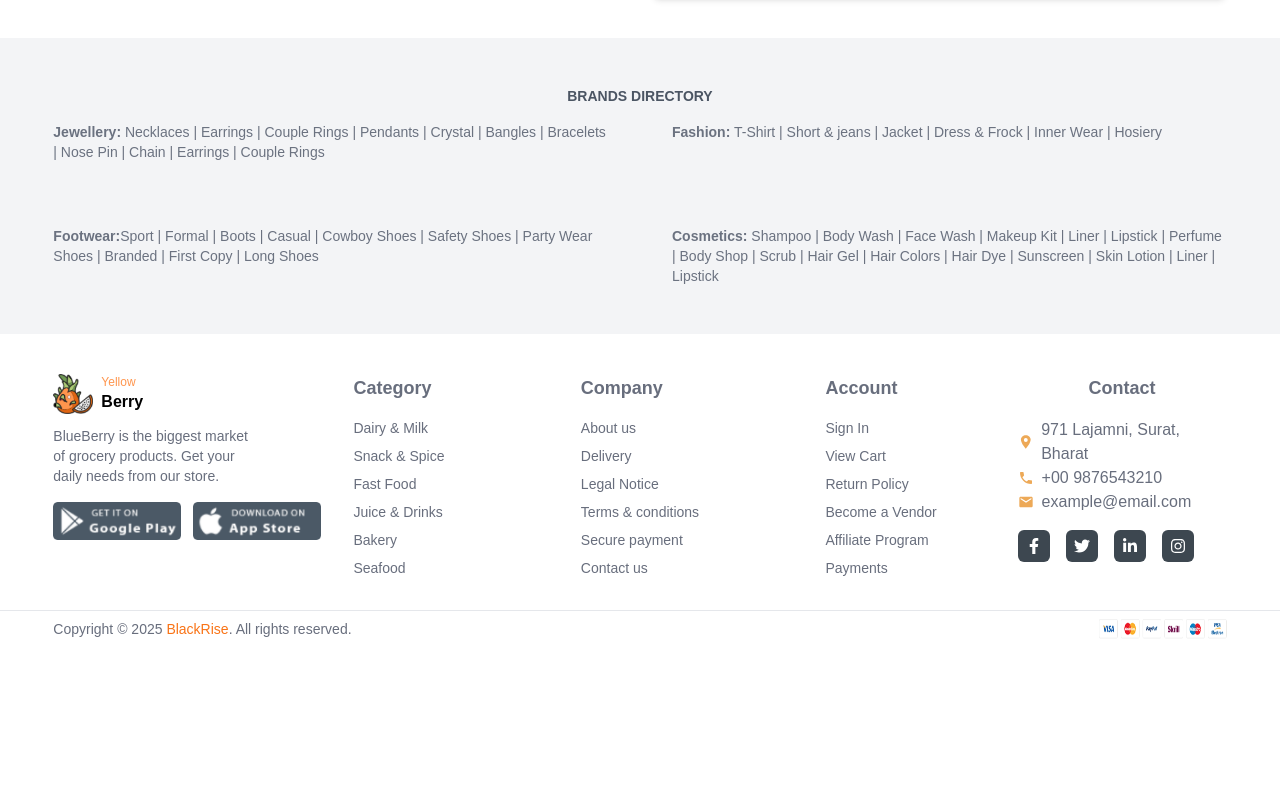
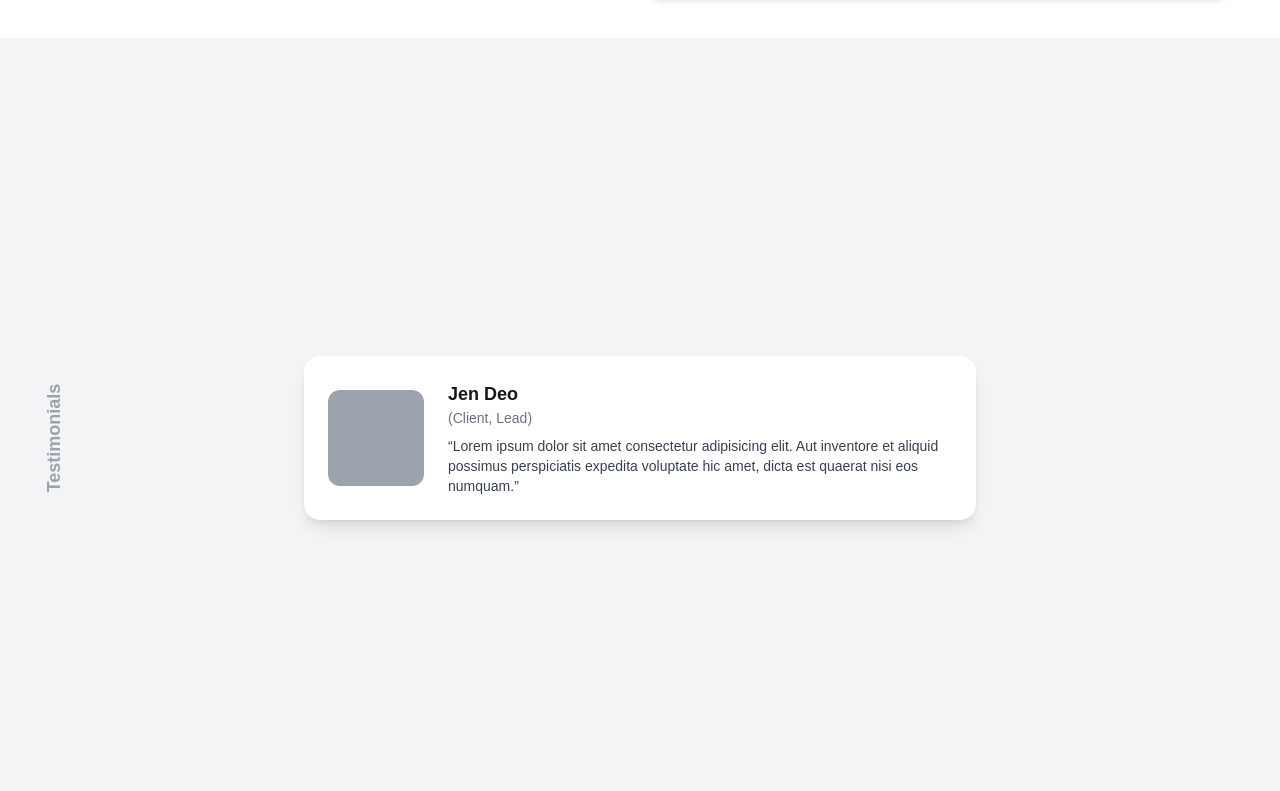
Before and after one commit to mahdihasan333/yelloberry-grocery-shop, a Next.js app: page / in a window 1280 px wide. Shown: the part 3969-4760 px from the top of the page. Before the commit the page ends 4616 px from the top, so only its background shows below. Built offline with nearby package versions, Linux system fonts and the light colour scheme.

Commit message:
added testimonials section

```diff
--- /dev/null
+++ b/src/app/components/Testimonials.jsx
@@ -0,0 +1,40 @@
+'use client';
+
+
+const Testimonials = () => {
+  return (
+    <div className="relative flex items-center justify-center min-h-screen bg-gray-100">
+      {/* Background Shapes */}
+      <div className="absolute inset-0 flex justify-center items-center -z-10">
+        <div className="absolute w-4 h-4 bg-gray-300 rounded-md top-10 left-10"></div>
+        <div className="absolute w-6 h-6 bg-gray-300 rounded-md top-20 right-20"></div>
+        <div className="absolute w-8 h-8 bg-gray-300 rounded-md bottom-16 left-1/4"></div>
+        <div className="absolute w-5 h-5 bg-gray-300 rounded-md top-1/3 right-1/3"></div>
+      </div>
+
+      {/* Testimonial Card */}
+      <div className="relative bg-white p-6 rounded-2xl shadow-lg max-w-2xl flex items-center">
+        {/* Image Placeholder */}
+        <div className="w-24 h-24 bg-gray-400 rounded-xl flex-shrink-0"></div>
+
+        {/* Content */}
+        <div className="ml-6">
+          <h3 className="text-lg font-semibold">Jen Deo</h3>
+          <p className="text-sm text-gray-500">(Client, Lead)</p>
+          <p className="mt-2 text-gray-700 text-sm">
+            “Lorem ipsum dolor sit amet consectetur adipisicing elit. Aut
+            inventore et aliquid possimus perspiciatis expedita voluptate hic
+            amet, dicta est quaerat nisi eos numquam.”
+          </p>
+        </div>
+      </div>
+
+      {/* Vertical Rotated Text */}
+      <div className="absolute left-0 top-1/2 -translate-y-1/2 -rotate-90 text-gray-400 text-lg font-semibold">
+        Testimonials
+      </div>
+    </div>
+  );
+};
+
+export default Testimonials;
--- a/src/app/page.js
+++ b/src/app/page.js
@@ -8,6 +8,9 @@
 import Fresh from "./components/Fresh";
 import NewArrivals from "./components/NewArrivals";
 import TopVendors from "./components/TopVendors";
+import Testimonials from "./components/Testimonials";
+
+
 
 export default function Home() {
   return (
@@ -20,6 +23,7 @@
       <NewArrivals/>
       <ShippingSection/>
       <TopVendors/>
+      <Testimonials/>
       <Brand/>
     </div>
   );
```
